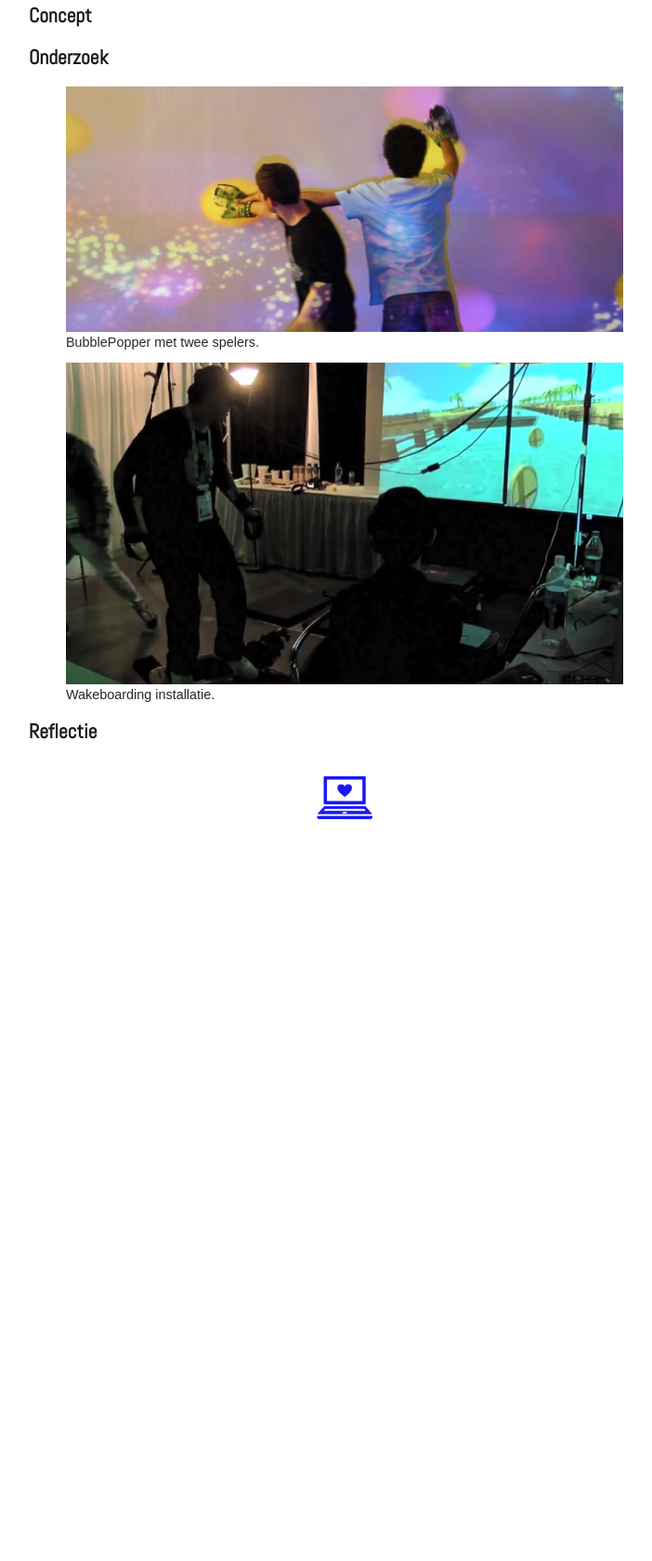
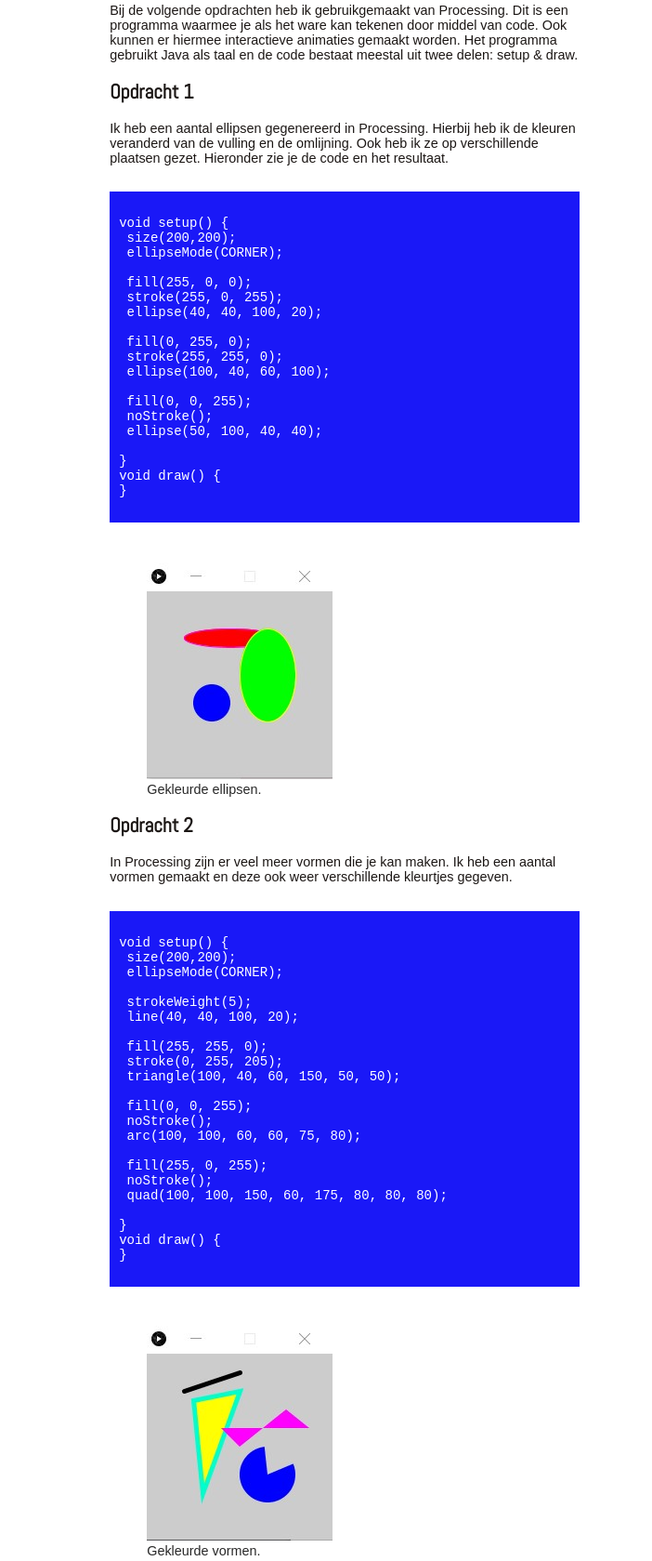
Before and after one commit to xewaax/HCI-EvaRiksen, a plain HTML site: page c_vision.html in a window 1280 px wide. Shown: the part 187-1866 px from the top of the page at 93% size, without its empty margins (269-971 px from the left). Before the commit the page ends 1093 px from the top, so only its background shows below. Drawn offline with Linux system fonts and the light colour scheme.

Commit message:
CV first part

```diff
--- a/c_vision.html
+++ b/c_vision.html
@@ -67,30 +67,107 @@
 
 			<h1>Computer Vision	</h1>
 				<h2>Introductie</h2>
-					<p>
-
+					<p>Bij de volgende opdrachten heb ik gebruikgemaakt van Processing. Dit is een programma waarmee je als het ware kan tekenen door middel van code. Ook kunnen er hiermee interactieve animaties gemaakt worden. Het programma gebruikt Java als taal en de code bestaat meestal uit twee delen: setup &amp; draw.
 					</p>
 
-				<h2>Concept</h2>
-					<p>
-
+				<h2>Opdracht 1</h2>
+					<p>Ik heb een aantal ellipsen gegenereerd in Processing. Hierbij heb ik de kleuren veranderd van de vulling en de omlijning. Ook heb ik ze op verschillende plaatsen gezet. Hieronder zie je de code en het resultaat.
 					</p>
 
-				<h2>Onderzoek</h2>
-					<p>
+					<pre>
+						<code>
+void setup() {
+ size(200,200);
+ ellipseMode(CORNER);
+
+ fill(255, 0, 0);
+ stroke(255, 0, 255);
+ ellipse(40, 40, 100, 20);
+
+ fill(0, 255, 0);
+ stroke(255, 255, 0);
+ ellipse(100, 40, 60, 100);
+
+ fill(0, 0, 255);
+ noStroke();
+ ellipse(50, 100, 40, 40);
+
+}
+void draw() {
+}
+						</code>
+					</pre>
 
 					<figure>
-						<img src="images/bubble.jpg" alt="BubblePopper" width="600"/>
-						<figcaption>BubblePopper met twee spelers.</figcaption>
+						<img src="images/cv1.jpg" alt="Ellipsen" width="200"/>
+						<figcaption>Gekleurde ellipsen.</figcaption>
 					</figure>
+
+				<h2>Opdracht 2</h2>
+					<p>In Processing zijn er veel meer vormen die je kan maken. Ik heb een aantal vormen gemaakt en deze ook weer verschillende kleurtjes gegeven.
 					</p>
 
-					<p>
-						<figure>
-							<img src="images/wakeboarding.jpg" alt ="Wakeboarding" width="600" />
-							<figcaption>Wakeboarding installatie.</figcaption>
-						</figure>
+					<pre>
+						<code>
+void setup() {
+ size(200,200);
+ ellipseMode(CORNER);
+
+ strokeWeight(5);
+ line(40, 40, 100, 20);
+
+ fill(255, 255, 0);
+ stroke(0, 255, 205);
+ triangle(100, 40, 60, 150, 50, 50);
+
+ fill(0, 0, 255);
+ noStroke();
+ arc(100, 100, 60, 60, 75, 80);
+
+ fill(255, 0, 255);
+ noStroke();
+ quad(100, 100, 150, 60, 175, 80, 80, 80);
+
+}
+void draw() {
+}
+						</code>
+					</pre>
+
+		<figure>
+			<img src="images/cv2.jpg" alt ="Vormen" width="200" />
+			<figcaption>Gekleurde vormen.</figcaption>
+		</figure>
+
+		<h2>Opdracht 3</h2>
+					<p>Processing is voornamelijk bedoeld om interactieve afbeeldingen mee te maken. Ik heb een aantal vormen gemaakt die de beweging van de muis volgen.
 					</p>
+
+					<pre>
+						<code>
+int width = 10;
+int height = 20;
+void setup() {
+ size(200,200);
+ background (200,200,200);
+ frameRate(15);
+}
+void draw() {
+ fill(0, 255, 205);
+ rect(mouseX, mouseY, width, height);
+ width++;
+
+ fill(255,100,100);
+ triangle(mouseX, mouseY, 100, 150, 20, 20);
+}
+						</code>
+					</pre>
+
+		<figure>
+			<img src="images/cv3.jpg" alt ="Vormen" width="200" />
+			<figcaption>Interactieve rechthoeken en driehoeken.</figcaption>
+		</figure>
+
 
 				<h2>Reflectie</h2>
 					<p>
```
Also changed, not shown: images/cv1.jpg (added), images/cv2.jpg (added), images/cv3.jpg (added).
